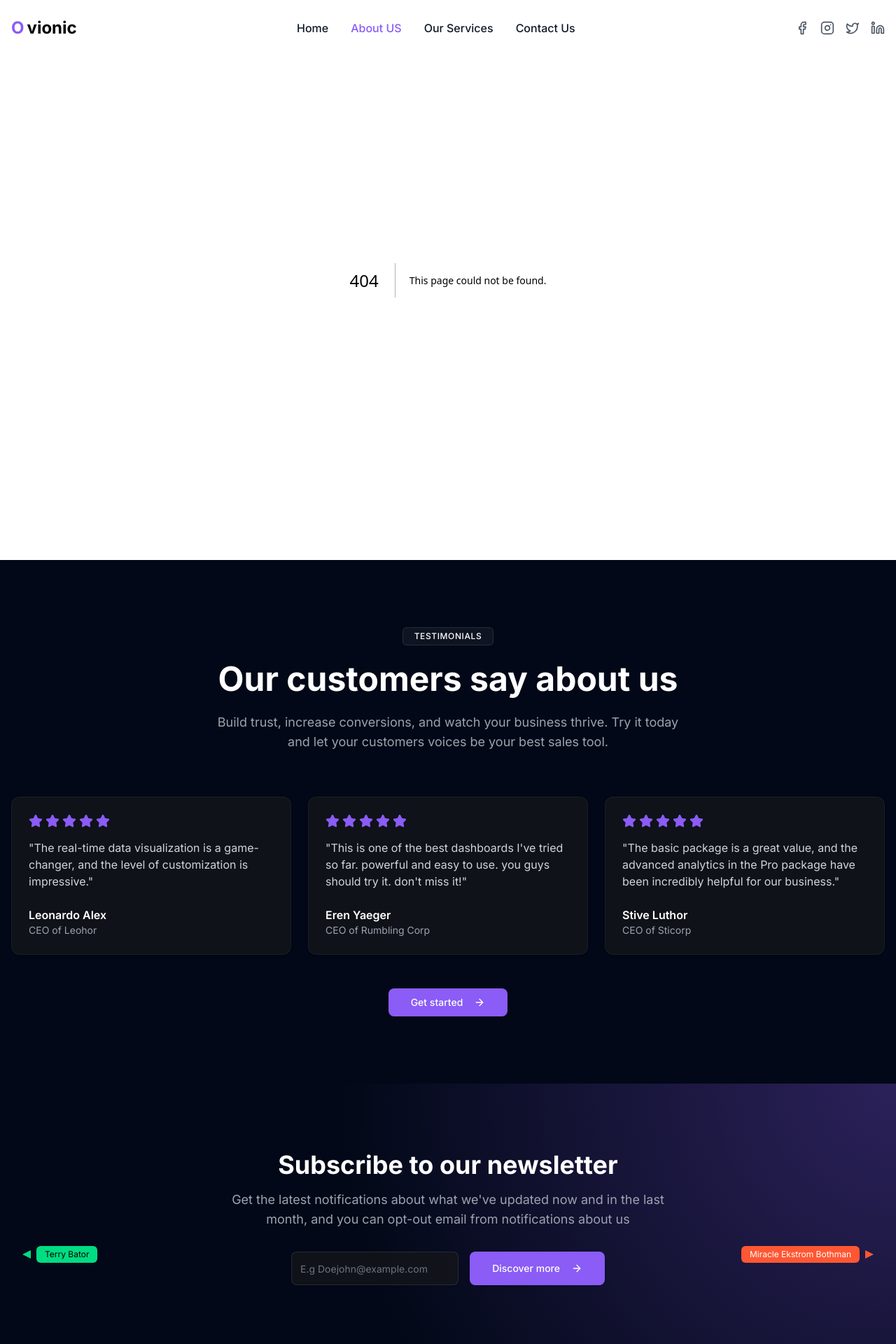
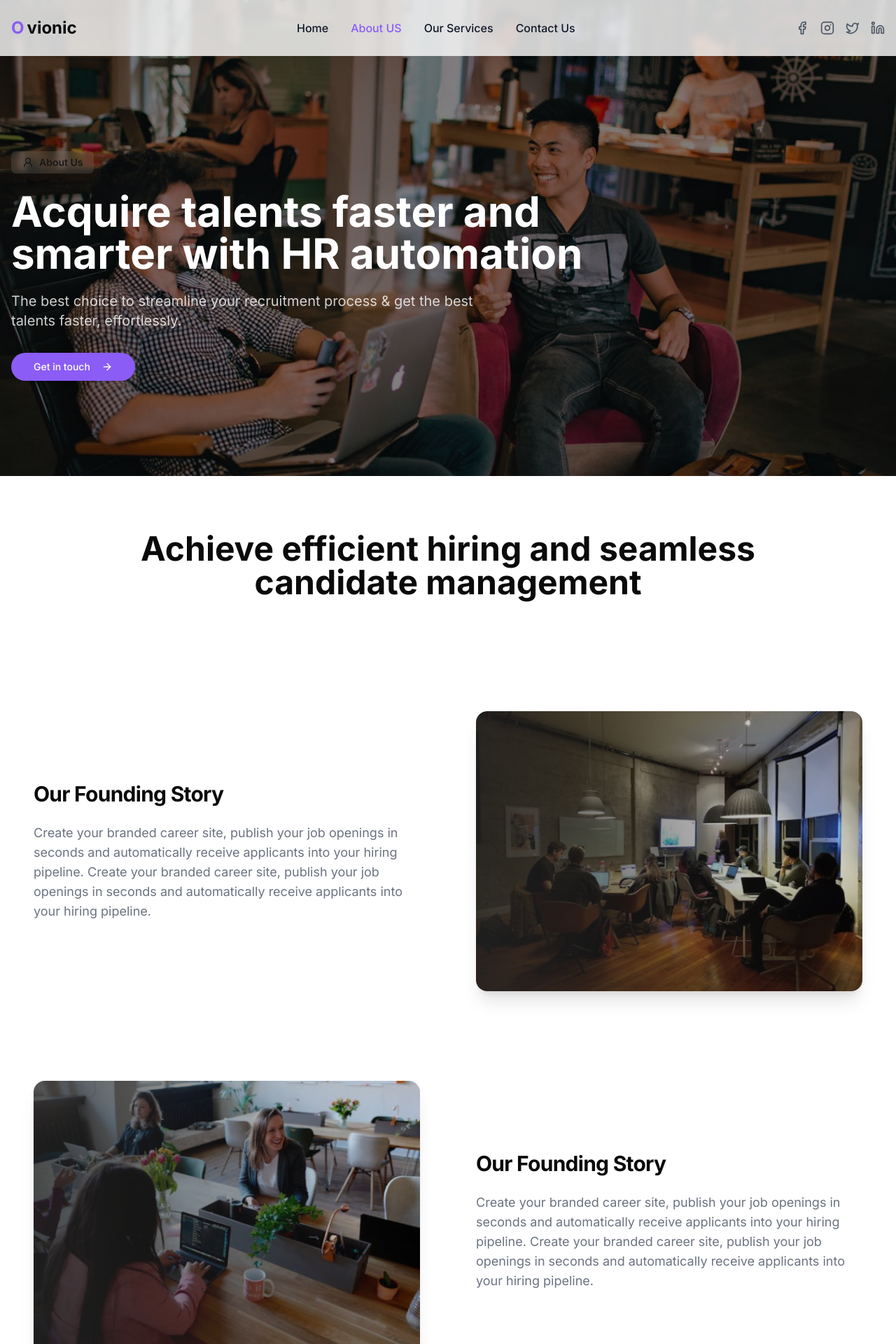
Before and after one commit to Junaid083/ovionic-agency, a Next.js app: page /about in a window 1280 px wide. Before the commit this address had no page. Shown: the top 1920 px of the page at 70% size. Built offline with nearby package versions, Linux system fonts and the light colour scheme.

Commit message:
ADDED: about-us componet and route added

```diff
--- /dev/null
+++ b/src/app/about/page.tsx
@@ -0,0 +1,48 @@
+import { Hero } from "../components/about/Hero";
+import { StorySection } from "../components/about/StorySection";
+import { TeamSection } from "../components/about/TeamSection";
+import Widget from "../components/layout/Widget";
+import CTA from "../components/sections/CTA";
+
+export default function AboutPage() {
+  return (
+    <>
+      <Hero />
+      <Widget>
+        <section className="py-20">
+          <div className="container mx-auto px-4">
+            <h2 className="text-3xl md:text-5xl font-bold text-center max-w-4xl mx-auto">
+              Achieve efficient hiring and seamless candidate management
+            </h2>
+          </div>
+        </section>
+
+        <section className="py-20 ">
+          <div className="container mx-auto px-4">
+            <StorySection
+              title="Our Founding Story"
+              description="Create your branded career site, publish your job openings in seconds and automatically receive applicants into your hiring pipeline. Create your branded career site, publish your job openings in seconds and automatically receive applicants into your hiring pipeline."
+              imageSrc="/images/aboutUs/founding1.png"
+              imageAlt="Team meeting"
+            />
+            <StorySection
+              title="Our Founding Story"
+              description="Create your branded career site, publish your job openings in seconds and automatically receive applicants into your hiring pipeline. Create your branded career site, publish your job openings in seconds and automatically receive applicants into your hiring pipeline."
+              imageSrc="/images/aboutUs/founding2.png"
+              imageAlt="Office collaboration"
+              reverse
+            />
+            <StorySection
+              title="Our Founding Story"
+              description="Create your branded career site, publish your job openings in seconds and automatically receive applicants into your hiring pipeline. Create your branded career site, publish your job openings in seconds and automatically receive applicants into your hiring pipeline."
+              imageSrc="/images/aboutUs/founding3.png"
+              imageAlt="Team brainstorming"
+            />
+          </div>
+        </section>
+        <CTA />
+      </Widget>
+      <TeamSection />
+    </>
+  );
+}
--- /dev/null
+++ b/src/app/components/about/Hero.tsx
@@ -0,0 +1,44 @@
+"use client";
+
+import Image from "next/image";
+import { Badge } from "@/components/ui/badge";
+import { Button } from "@/components/ui/button";
+import { ArrowRight, User2 } from "lucide-react";
+
+export function Hero() {
+  return (
+    <section className="relative h-[85vh] flex items-center">
+      <Image
+        src="/images/aboutUs/cover.png"
+        alt="Office environment"
+        fill
+        className="object-cover"
+        priority
+      />
+      <div className="absolute inset-0 bg-black/50" />
+
+      <div className="container relative z-10 mx-auto px-4 pt-20">
+        <Badge
+          variant="secondary"
+          className="bg-white/10 mb-6 px-4 py-1.5 text-sm backdrop-blur-sm border-0 flex items-center gap-2 w-fit"
+        >
+          <User2 className="w-4 h-4" />
+          About Us
+        </Badge>
+        <h1 className="text-4xl sm:text-5xl md:text-6xl font-bold text-white max-w-4xl mb-6 leading-[1.2]">
+          Acquire talents faster and smarter with HR automation
+        </h1>
+        <p className="text-lg md:text-xl text-white/80 max-w-2xl mb-8">
+          The best choice to streamline your recruitment process & get the best
+          talents faster, effortlessly.
+        </p>
+        <Button
+          size="lg"
+          className="bg-[#8B5CF6] hover:bg-[#7C3AED] text-white rounded-full px-8"
+        >
+          Get in touch <ArrowRight className="ml-2 h-5 w-5" />
+        </Button>
+      </div>
+    </section>
+  );
+}
--- /dev/null
+++ b/src/app/components/about/StorySection.tsx
@@ -0,0 +1,37 @@
+import Image from "next/image";
+
+interface StorySectionProps {
+  title: string;
+  description: string;
+  imageSrc: string;
+  imageAlt: string;
+  reverse?: boolean;
+}
+
+export function StorySection({
+  title,
+  description,
+  imageSrc,
+  imageAlt,
+  reverse = false,
+}: StorySectionProps) {
+  return (
+    <div
+      className={`grid md:grid-cols-2 gap-12 lg:gap-20 items-center mb-20 lg:mb-32`}
+    >
+      <div className={`space-y-6 ${reverse ? "md:order-2" : ""}`}>
+        <h3 className="text-2xl sm:text-3xl font-bold tracking-tight">
+          {title}
+        </h3>
+        <p className="text-[#6B7280] text-base sm:text-lg leading-relaxed">
+          {description}
+        </p>
+      </div>
+      <div className={`${reverse ? "md:order-1" : ""}`}>
+        <div className="relative h-[300px] sm:h-[400px] w-full rounded-2xl overflow-hidden shadow-xl">
+          <Image src={imageSrc} alt={imageAlt} fill className="object-cover" />
+        </div>
+      </div>
+    </div>
+  );
+}
--- /dev/null
+++ b/src/app/components/about/TeamSection.tsx
@@ -0,0 +1,62 @@
+import Image from "next/image";
+
+interface TeamMember {
+  name: string;
+  role: string;
+  image: string;
+}
+
+const teamMembers: TeamMember[] = [
+  {
+    name: "Michael F. Stanton",
+    role: "Founder, CEO",
+    image: "/images/team/team1.png",
+  },
+  {
+    name: "Michael D. Jackson",
+    role: "Content Writer",
+    image: "/images/team/team2.png",
+  },
+  {
+    name: "Cindy T. Paddock",
+    role: "Head of Design",
+    image: "/images/team/team3.png",
+  },
+  {
+    name: "James R. Wilson",
+    role: "Head of Engineering",
+    image: "/images/team/team4.png",
+  },
+];
+
+export function TeamSection() {
+  return (
+    <section className="py-20 bg-black text-white">
+      <div className="container mx-auto px-4">
+        <h2 className="text-4xl sm:text-5xl lg:text-6xl font-bold mb-16 leading-[1.2]">
+          We Have Well
+          <br />
+          Experience Team
+          <br />
+          Member
+        </h2>
+        <div className="grid sm:grid-cols-2 lg:grid-cols-4 gap-8">
+          {teamMembers.map((member, index) => (
+            <div key={index} className="group">
+              <div className="relative aspect-square mb-6 overflow-hidden">
+                <Image
+                  src={member.image}
+                  alt={member.name}
+                  fill
+                  className="object-cover object-center"
+                />
+              </div>
+              <h3 className="text-xl font-semibold mb-2">{member.name}</h3>
+              <p className="text-gray-400 text-sm">{member.role}</p>
+            </div>
+          ))}
+        </div>
+      </div>
+    </section>
+  );
+}
```
